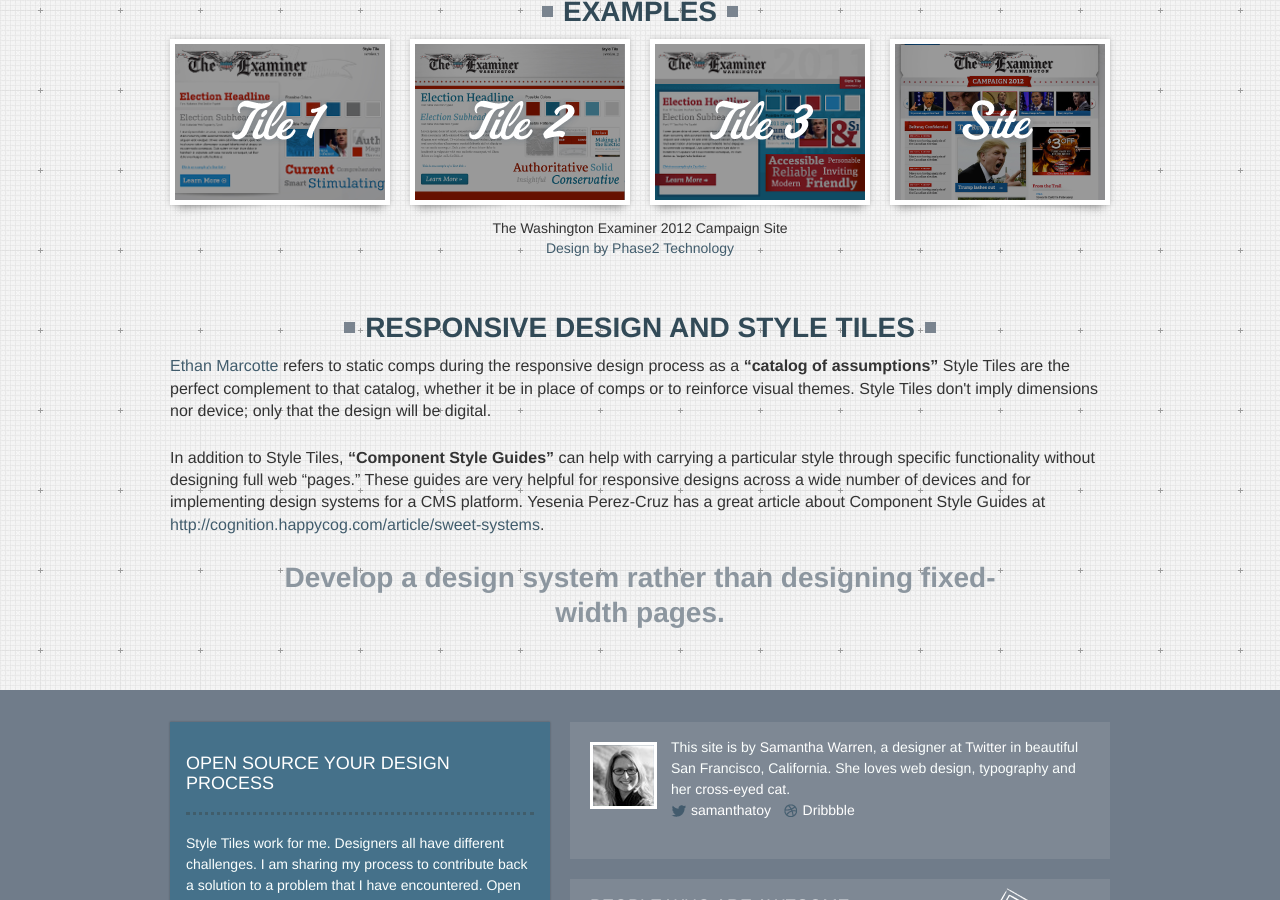
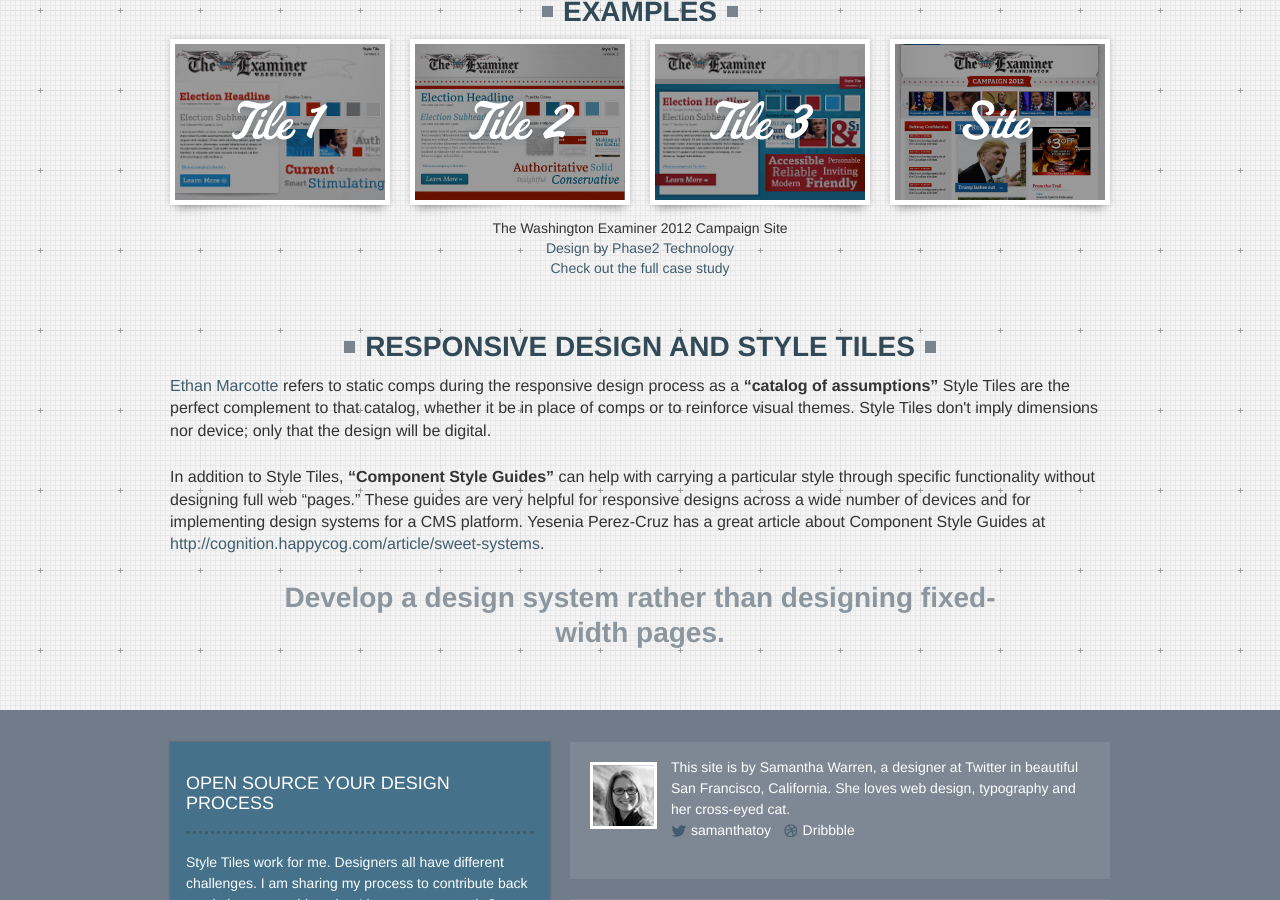
Before and after one commit to styletiles/styletiles.github.com, a Jekyll site: the page built from _posts/2012-02-01-index.html, in a window 1280 px wide and 900 px high, scrolled down 4150 px. Built offline with Jekyll 4.4.1, drawn with Linux system fonts in a browser that asks for light colours; nearby versions of some CDN libraries; comment, search, counter and statistics services are not loaded.

Commit message:
Added examiner case study

```diff
--- a/_posts/2012-02-01-index.html
+++ b/_posts/2012-02-01-index.html
@@ -1,8 +1,9 @@
 ---
 layout: home
 title: Style Tiles
-description: A Style Tile is a design deliverable consisting of fonts, colors and interface elements that communicates the evolution of a visual brand for the web. Learn how to use them here.
+description: "A Style Tile is a design deliverable consisting of fonts, colors and interface elements that communicates the evolution of a visual brand for the web. Learn how to use them here."
 permalink: index.html
+published: true
 ---
 
 <section id="what">
@@ -268,7 +269,8 @@ permalink: index.html
     </ul>
     <cite>
         The Washington Examiner 2012 Campaign Site<br>
-        <a href="http://phase2technology.com">Design by Phase2 Technology</a>
+        <a href="http://phase2technology.com">Design by Phase2 Technology</a> <br>
+      <a href="http://samanthatoy.com/washington-examiner/">Check out the full case study</a>
     </cite>
 </section>
 
```
